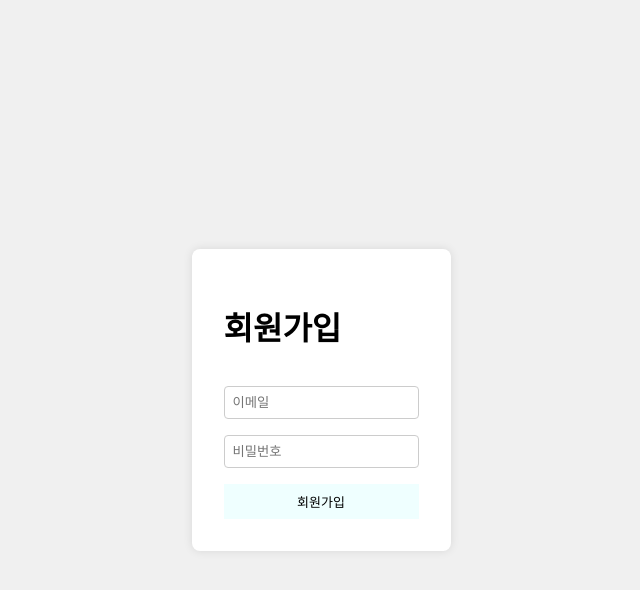
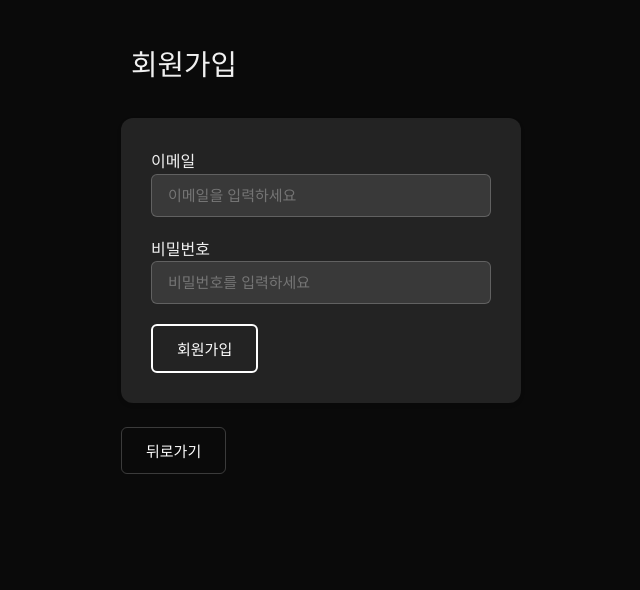
Before and after one commit to jomebe/PMDCWEB, a plain HTML site: page signup.html in a window 1280 px wide. Shown: the whole page, without its empty margins (319-959 px from the left). Drawn offline with Linux system fonts and the light colour scheme.

Commit message:
asdasdasd

```diff
--- a/signup.html
+++ b/signup.html
@@ -4,53 +4,119 @@
     <meta charset="UTF-8">
     <meta name="viewport" content="width=device-width, initial-scale=1.0">
     <title>회원가입</title>
+    <link href="https://fonts.googleapis.com/css2?family=Noto+Sans+KR:wght@400;500;700&display=swap" rel="stylesheet">
     <style>
+        * {
+            box-sizing: border-box;
+            margin: 0;
+            padding: 0;
+        }
+
         body {
-            font-family: Arial, sans-serif;
+            font-family: 'Noto Sans KR', sans-serif;
+            line-height: 1.6;
+            color: #f0f0f0;
+            background-color: #0a0a0a;
+            margin: 0;
+            padding: 40px;
+        }
+
+        .container {
+            max-width: 400px;
+            margin: 0 auto;
+        }
+
+        .header {
             display: flex;
-            justify-content: center;
             align-items: center;
-            height: 100vh;
-            margin: 0;
-            background-color: #f0f0f0;
+            margin-bottom: 2rem;
         }
-        .container {
-            background-color: white;
-            padding: 2rem;
-            border-radius: 8px;
-            box-shadow: 0 0 10px rgba(0,0,0,0.1);
+
+        .header h1 {
+            font-size: 1.8rem;
+            font-weight: 500;
+            color: #f0f0f0;
+            margin-left: 10px;
         }
-        form {
-            display: flex;
-            flex-direction: column;
-            gap: 1rem;
+
+        .card {
+            background: rgba(255, 255, 255, 0.1);
+            border-radius: 12px;
+            box-shadow: 0 2px 4px rgba(0, 0, 0, 0.1);
+            padding: 30px;
+            margin-bottom: 1.5rem;
+            transition: all 0.3s ease;
         }
+
+        .card:hover {
+            transform: scale(1.02); /* Slight zoom effect on hover */
+            box-shadow: 0 8px 16px rgba(0, 0, 0, 0.3);
+        }
+
         input {
-            padding: 0.5rem;
-            border: 1px solid #ccc;
-            border-radius: 4px;
+            width: 100%;
+            padding: 12px 16px;
+            border: 1px solid rgba(255, 255, 255, 0.2);
+            border-radius: 6px;
+            font-size: 15px;
+            background-color: rgba(255, 255, 255, 0.1);
+            color: #f0f0f0;
+            margin-bottom: 1.2rem;
+            outline: none;
+            transition: border-color 0.2s, box-shadow 0.2s ease-in-out;
         }
+
+        input:focus {
+            border-color: #ff3366;
+            box-shadow: 0 0 5px #ff3366; /* Focus glow effect */
+        }
+
         button {
-            padding: 0.5rem;
-            background-color: #EFFFFF;
-            color: rgb(0, 0, 0);
-            border: 1px;
+            background-color: transparent;
+            color: #fff;
+            border: 2px solid #fff;
+            padding: 12px 24px;
+            border-radius: 6px;
+            font-size: 15px;
+            font-weight: 500;
             cursor: pointer;
-            font-size: 13px
+            transition: all 0.3s ease;
         }
+
         button:hover {
-            background-color: #0FFFFF;
+            background-color: rgba(255, 255, 255, 0.1);
+            box-shadow: 0 0 10px rgba(255, 255, 255, 0.8);
+            transform: translateY(-2px);
+        }
+
+        .back-button {
+            background-color: transparent;
+            color: #ffffff;
+            border: 1px solid rgba(255, 255, 255, 0.2);
+        }
+
+        .back-button:hover {
+            background-color: rgba(255, 255, 255, 0.1);
         }
     </style>
 </head>
 <body>
     <div class="container">
-        <form id="signupForm">
+        <div class="header">
             <h1>회원가입</h1>
-            <input type="email" id="signUpEmail" placeholder="이메일" required/>
-            <input type="password" id="signUpPassword" placeholder="비밀번호" required/>
-            <button type="submit" id="signUpButton">회원가입</button>
-        </form>
+        </div>
+
+        <div class="card">
+            <form id="signupForm">
+                <label for="signUpEmail">이메일</label>
+                <input type="email" id="signUpEmail" placeholder="이메일을 입력하세요" required/>
+                <label for="signUpPassword">비밀번호</label>
+                <input type="password" id="signUpPassword" placeholder="비밀번호를 입력하세요" required/>
+                <button type="submit" id="signUpButton">회원가입</button>
+            </form>
+        </div>
+
+        <button id="backButton" class="back-button">뒤로가기</button>
     </div>
 
     <script type="module">
@@ -66,7 +132,7 @@
             appId: "1:319134783624:web:ee5e043f4a6a72b37b673d",
             measurementId: "G-2RVKF8G7Y7",
             databaseURL: "https://cta-dicon1-default-rtdb.firebaseio.com/"
-          };
+        };
 
         const app = initializeApp(firebaseConfig);
         const auth = getAuth(app);
@@ -87,6 +153,10 @@
                     alert("회원가입 실패: " + error.message);
                 });
         });
+
+        document.getElementById('backButton').addEventListener('click', () => {
+            window.history.back();
+        });
     </script>
 </body>
 </html>
```
Also changed, not shown: profile.html (+30 -5 lines).
